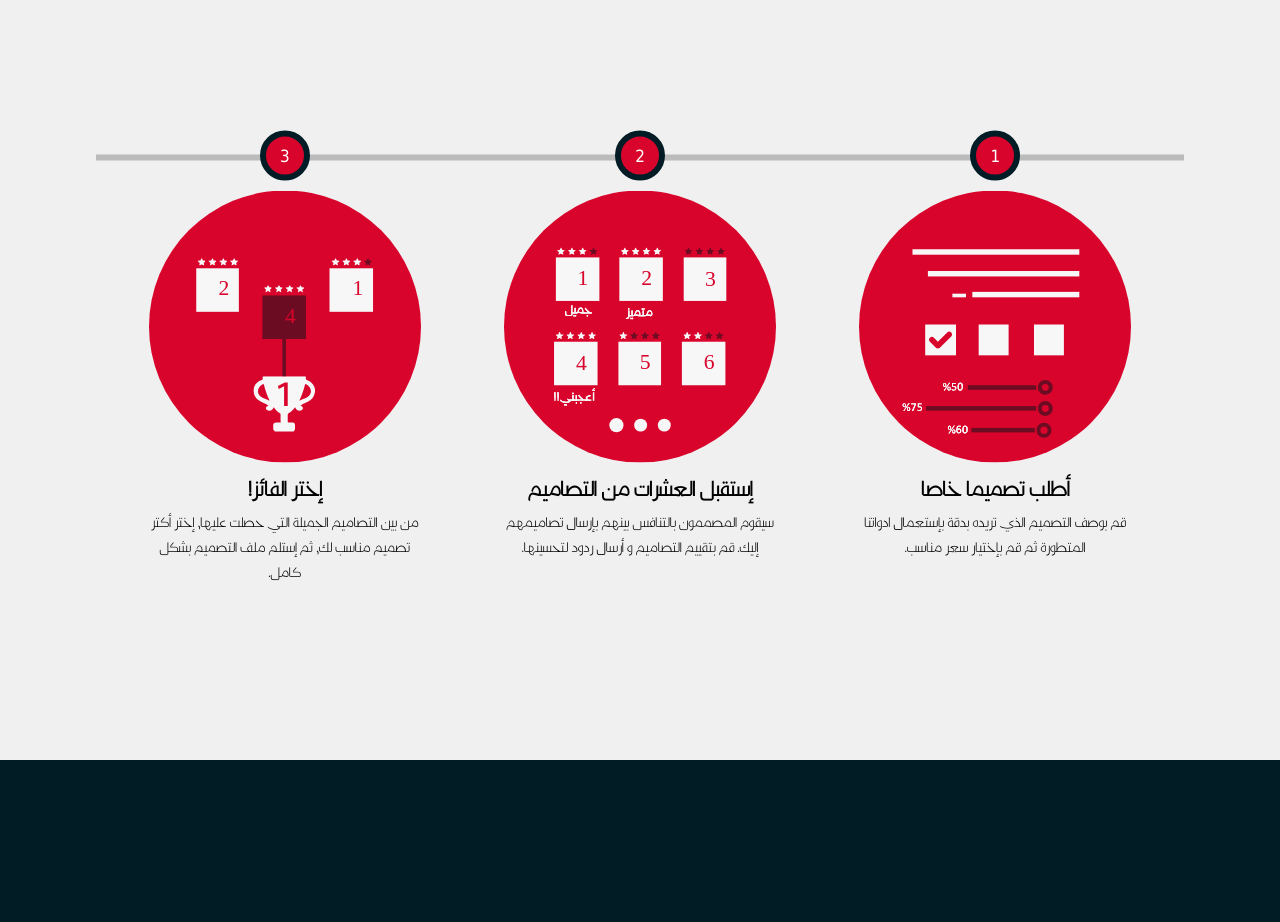
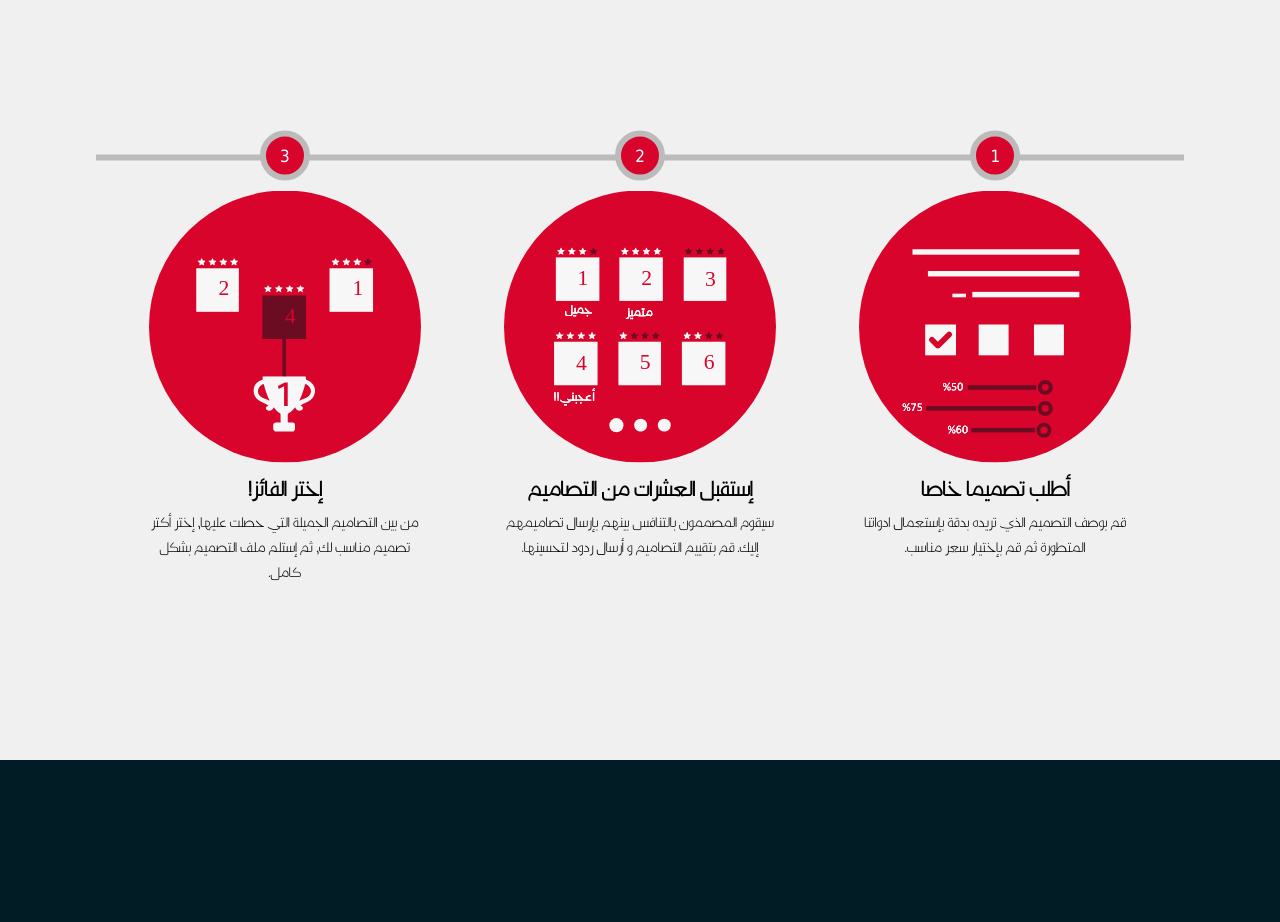
Before and after one commit to Marouanefajat/TasmimPlus, a plain HTML site: page index.html in a window 1280 px wide. Shown: the part 840-1762 px from the top of the page. Drawn offline with Linux system fonts and the light colour scheme.

Commit message:
Update welcome.css

```diff
--- a/css/welcome.css
+++ b/css/welcome.css
@@ -203,7 +203,7 @@ header{
     -webkit-border-radius: 50%;
     border-radius: 50%;
     line-height: 38px;
-    border: 6px solid #021C26;
+    border: 6px solid #bbbbbb;
     color: #FFF;
     font-size: 1.3em;
     font-family: tahoma;
```
